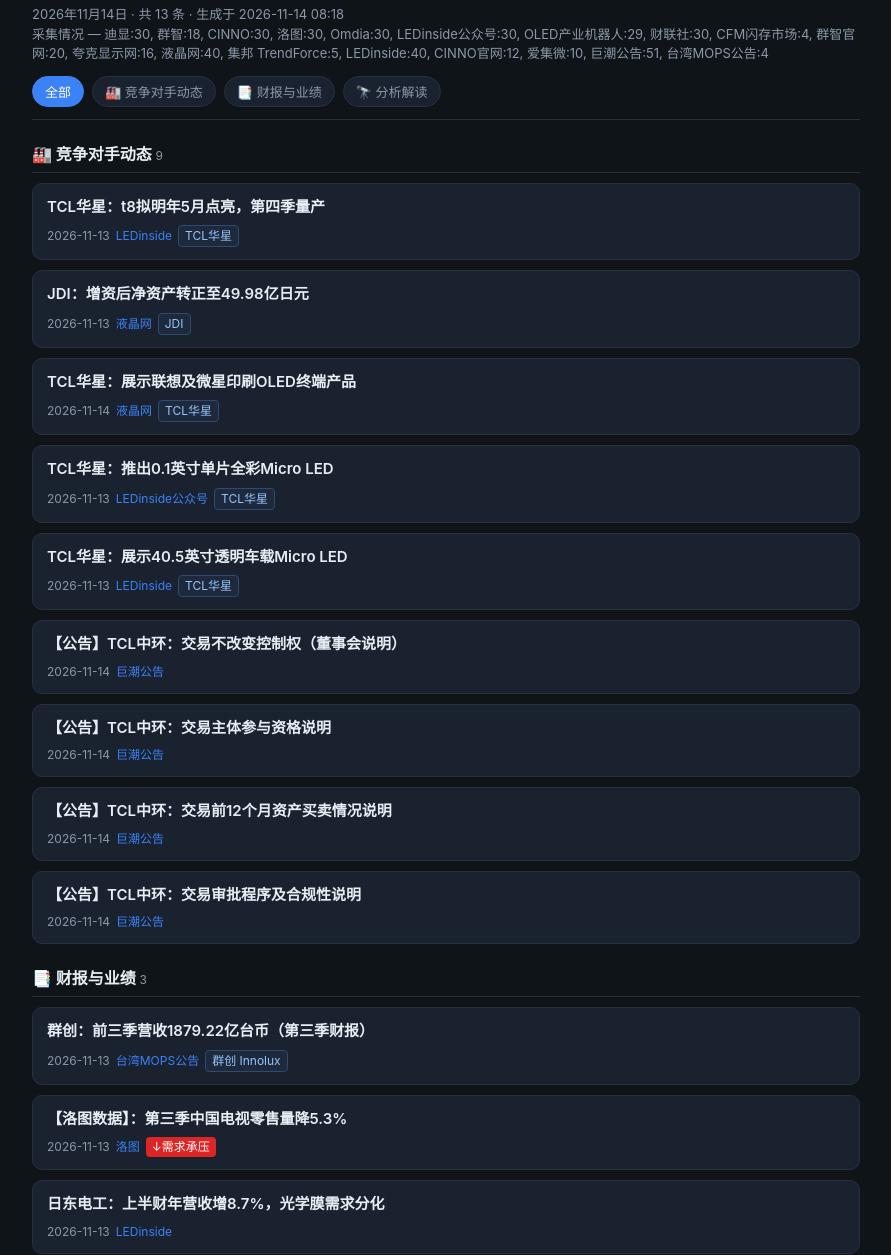
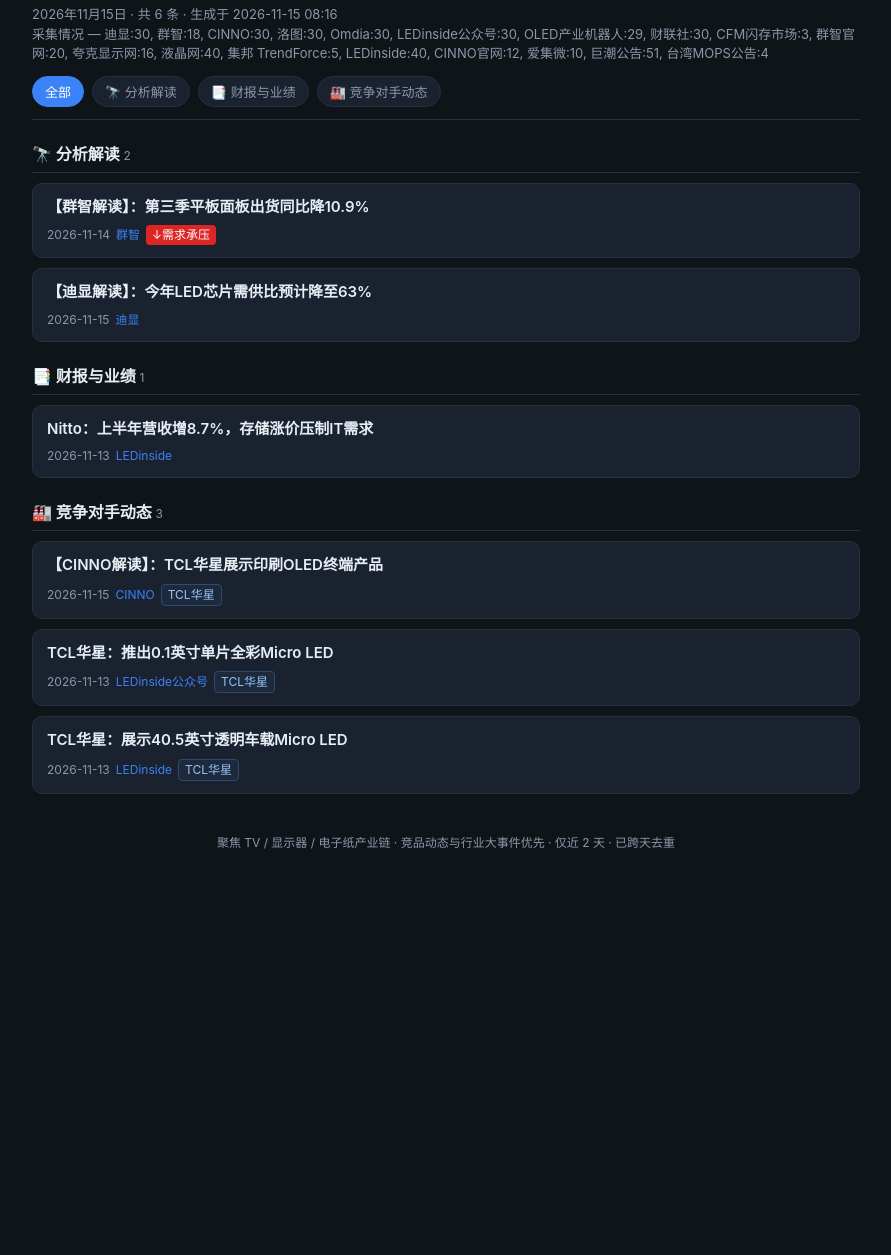
Before and after one commit to fjajdoa/display-daily-board, a plain HTML site: page index.html in a window 1280 px wide. Shown: the part 47-1302 px from the top of the page, without its empty margins (194-1085 px from the left). After the commit the page ends 959 px from the top, so only its background shows below. Drawn offline with Linux system fonts and the light colour scheme.

Commit message:
看板更新 2026-11-15 08:30

```diff
--- a/index.html
+++ b/index.html
@@ -3,7 +3,7 @@
 <head>
 <meta charset="utf-8">
 <meta name="viewport" content="width=device-width, initial-scale=1">
-<title>显示行业每日资讯 · 2026年11月14日</title>
+<title>显示行业每日资讯 · 2026年11月15日</title>
 <style>
   :root { --bg:#0f1419; --card:#1a2230; --line:#26303f; --fg:#e6edf3; --muted:#8b98a9;
            --accent:#3b82f6; --good:#16a34a; --cost:#ea580c; --demand:#dc2626; --risk:#9333ea; }
@@ -41,24 +41,38 @@
 <div class="wrap">
   <header>
     <h1>📡 显示行业每日资讯</h1>
-    <div class="sub">2026年11月14日 · 共 13 条 · 生成于 2026-11-14 08:18<br>采集情况 — 迪显:30, 群智:18, CINNO:30, 洛图:30, Omdia:30, LEDinside公众号:30, OLED产业机器人:29, 财联社:30, CFM闪存市场:4, 群智官网:20, 夸克显示网:16, 液晶网:40, 集邦 TrendForce:5, LEDinside:40, CINNO官网:12, 爱集微:10, 巨潮公告:51, 台湾MOPS公告:4</div>
+    <div class="sub">2026年11月15日 · 共 6 条 · 生成于 2026-11-15 08:16<br>采集情况 — 迪显:30, 群智:18, CINNO:30, 洛图:30, Omdia:30, LEDinside公众号:30, OLED产业机器人:29, 财联社:30, CFM闪存市场:3, 群智官网:20, 夸克显示网:16, 液晶网:40, 集邦 TrendForce:5, LEDinside:40, CINNO官网:12, 爱集微:10, 巨潮公告:51, 台湾MOPS公告:4</div>
   </header>
-  <div class="filters"><button class="f active" data-f="all">全部</button><button class="f" data-f="competitor">🏭 竞争对手动态</button><button class="f" data-f="financial">📑 财报与业绩</button><button class="f" data-f="analysis">🔭 分析解读</button></div>
+  <div class="filters"><button class="f active" data-f="all">全部</button><button class="f" data-f="analysis">🔭 分析解读</button><button class="f" data-f="financial">📑 财报与业绩</button><button class="f" data-f="competitor">🏭 竞争对手动态</button></div>
+
+        <section class="block" data-section="analysis">
+          <h2>🔭 分析解读 <span class="count">2</span></h2>
+          <div class="cards">
+            <a class="card" href="https://mp.weixin.qq.com/s/25REmHpmHgd9J2Uq8YAWog" target="_blank" rel="noopener">
+              <div class="card-title">【群智解读】：第三季平板面板出货同比降10.9%</div>
+              <div class="card-meta"><span class="date">2026-11-14</span><span class="src">群智</span><span class="tag t-demand">↓需求承压</span></div>
+            </a>
+            <a class="card" href="https://mp.weixin.qq.com/s/bhgp3wOPcusxjeYvDWmiuw" target="_blank" rel="noopener">
+              <div class="card-title">【迪显解读】：今年LED芯片需供比预计降至63%</div>
+              <div class="card-meta"><span class="date">2026-11-15</span><span class="src">迪显</span></div>
+            </a></div>
+        </section>
+
+        <section class="block" data-section="financial">
+          <h2>📑 财报与业绩 <span class="count">1</span></h2>
+          <div class="cards">
+            <a class="card" href="https://www.ledinside.cn/news/20261113-63030.html" target="_blank" rel="noopener">
+              <div class="card-title">Nitto：上半年营收增8.7%，存储涨价压制IT需求</div>
+              <div class="card-meta"><span class="date">2026-11-13</span><span class="src">LEDinside</span></div>
+            </a></div>
+        </section>
 
         <section class="block" data-section="competitor">
-          <h2>🏭 竞争对手动态 <span class="count">9</span></h2>
+          <h2>🏭 竞争对手动态 <span class="count">3</span></h2>
           <div class="cards">
-            <a class="card" href="https://www.ledinside.cn/news/20261113-63035.html" target="_blank" rel="noopener">
-              <div class="card-title">TCL华星：t8拟明年5月点亮，第四季量产</div>
-              <div class="card-meta"><span class="date">2026-11-13</span><span class="src">LEDinside</span><span class="comp">TCL华星</span></div>
-            </a>
-            <a class="card" href="https://www.fpdisplay.com/news/show-213823.html" target="_blank" rel="noopener">
-              <div class="card-title">JDI：增资后净资产转正至49.98亿日元</div>
-              <div class="card-meta"><span class="date">2026-11-13</span><span class="src">液晶网</span><span class="comp">JDI</span></div>
-            </a>
-            <a class="card" href="https://www.fpdisplay.com/news/show-213828.html" target="_blank" rel="noopener">
-              <div class="card-title">TCL华星：展示联想及微星印刷OLED终端产品</div>
-              <div class="card-meta"><span class="date">2026-11-14</span><span class="src">液晶网</span><span class="comp">TCL华星</span></div>
+            <a class="card" href="https://mp.weixin.qq.com/s/iag6-8avUOXAhJrG66QT6g" target="_blank" rel="noopener">
+              <div class="card-title">【CINNO解读】：TCL华星展示印刷OLED终端产品</div>
+              <div class="card-meta"><span class="date">2026-11-15</span><span class="src">CINNO</span><span class="comp">TCL华星</span></div>
             </a>
             <a class="card" href="https://mp.weixin.qq.com/s/uKyB0kHmJ2gUfqVGIf5Nsw" target="_blank" rel="noopener">
               <div class="card-title">TCL华星：推出0.1英寸单片全彩Micro LED</div>
@@ -67,48 +81,6 @@
             <a class="card" href="https://www.ledinside.cn/news/20261113-63027.html" target="_blank" rel="noopener">
               <div class="card-title">TCL华星：展示40.5英寸透明车载Micro LED</div>
               <div class="card-meta"><span class="date">2026-11-13</span><span class="src">LEDinside</span><span class="comp">TCL华星</span></div>
-            </a>
-            <a class="card" href="https://pdf.dfcfw.com/pdf/H2_AN202611131831701129_1.pdf" target="_blank" rel="noopener">
-              <div class="card-title">【公告】TCL中环：交易不改变控制权（董事会说明）</div>
-              <div class="card-meta"><span class="date">2026-11-14</span><span class="src">巨潮公告</span></div>
-            </a>
-            <a class="card" href="https://pdf.dfcfw.com/pdf/H2_AN202611131831701141_1.pdf" target="_blank" rel="noopener">
-              <div class="card-title">【公告】TCL中环：交易主体参与资格说明</div>
-              <div class="card-meta"><span class="date">2026-11-14</span><span class="src">巨潮公告</span></div>
-            </a>
-            <a class="card" href="https://pdf.dfcfw.com/pdf/H2_AN202611131831701131_1.pdf" target="_blank" rel="noopener">
-              <div class="card-title">【公告】TCL中环：交易前12个月资产买卖情况说明</div>
-              <div class="card-meta"><span class="date">2026-11-14</span><span class="src">巨潮公告</span></div>
-            </a>
-            <a class="card" href="https://pdf.dfcfw.com/pdf/H2_AN202611131831701126_1.pdf" target="_blank" rel="noopener">
-              <div class="card-title">【公告】TCL中环：交易审批程序及合规性说明</div>
-              <div class="card-meta"><span class="date">2026-11-14</span><span class="src">巨潮公告</span></div>
-            </a></div>
-        </section>
-
-        <section class="block" data-section="financial">
-          <h2>📑 财报与业绩 <span class="count">3</span></h2>
-          <div class="cards">
-            <a class="card" href="https://mopsov.twse.com.tw/mops/web/t05st01?TYPEK=sii&amp;co_id=3481" target="_blank" rel="noopener">
-              <div class="card-title">群创：前三季营收1879.22亿台币（第三季财报）</div>
-              <div class="card-meta"><span class="date">2026-11-13</span><span class="src">台湾MOPS公告</span><span class="comp">群创 Innolux</span></div>
-            </a>
-            <a class="card" href="https://mp.weixin.qq.com/s/0r76bGHYU4I54EFmgxCMBA" target="_blank" rel="noopener">
-              <div class="card-title">【洛图数据】：第三季中国电视零售量降5.3%</div>
-              <div class="card-meta"><span class="date">2026-11-13</span><span class="src">洛图</span><span class="tag t-demand">↓需求承压</span></div>
-            </a>
-            <a class="card" href="https://www.ledinside.cn/news/20261113-63030.html" target="_blank" rel="noopener">
-              <div class="card-title">日东电工：上半财年营收增8.7%，光学膜需求分化</div>
-              <div class="card-meta"><span class="date">2026-11-13</span><span class="src">LEDinside</span></div>
-            </a></div>
-        </section>
-
-        <section class="block" data-section="analysis">
-          <h2>🔭 分析解读 <span class="count">1</span></h2>
-          <div class="cards">
-            <a class="card" href="https://mp.weixin.qq.com/s/25REmHpmHgd9J2Uq8YAWog" target="_blank" rel="noopener">
-              <div class="card-title">【群智解读】：第三季平板面板出货同比降10.9%</div>
-              <div class="card-meta"><span class="date">2026-11-14</span><span class="src">群智</span><span class="tag t-demand">↓需求承压</span></div>
             </a></div>
         </section>
   <footer>聚焦 TV / 显示器 / 电子纸产业链 · 竞品动态与行业大事件优先 · 仅近 2 天 · 已跨天去重</footer>
```
